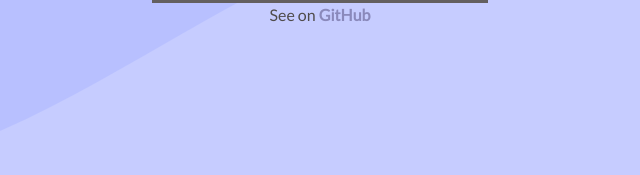
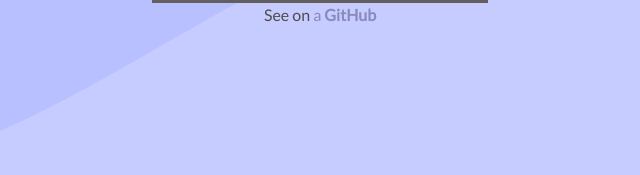
Before and after one commit to manasijevikj/calculator, a plain HTML site: page index.html in a window 1280 px wide. Shown: the part 609-784 px from the top of the page, 320-960 px from the left. Drawn offline with nearby package versions, Linux system fonts and the light colour scheme.

Commit message:
Update index.html

```diff
--- a/index.html
+++ b/index.html
@@ -100,7 +100,8 @@
 
 
     <div class="footer">
-        <p id="seeOn">See on <a href="" id="gitHub"> <strong>GitHub</strong> </a></p>
+        <p id="seeOn">See on <a href="https://github.com/manasijevikj/calculator" id="gitHub"> a <strong>GitHub</strong>
+            </a></p>
     </div>
 
 
```
